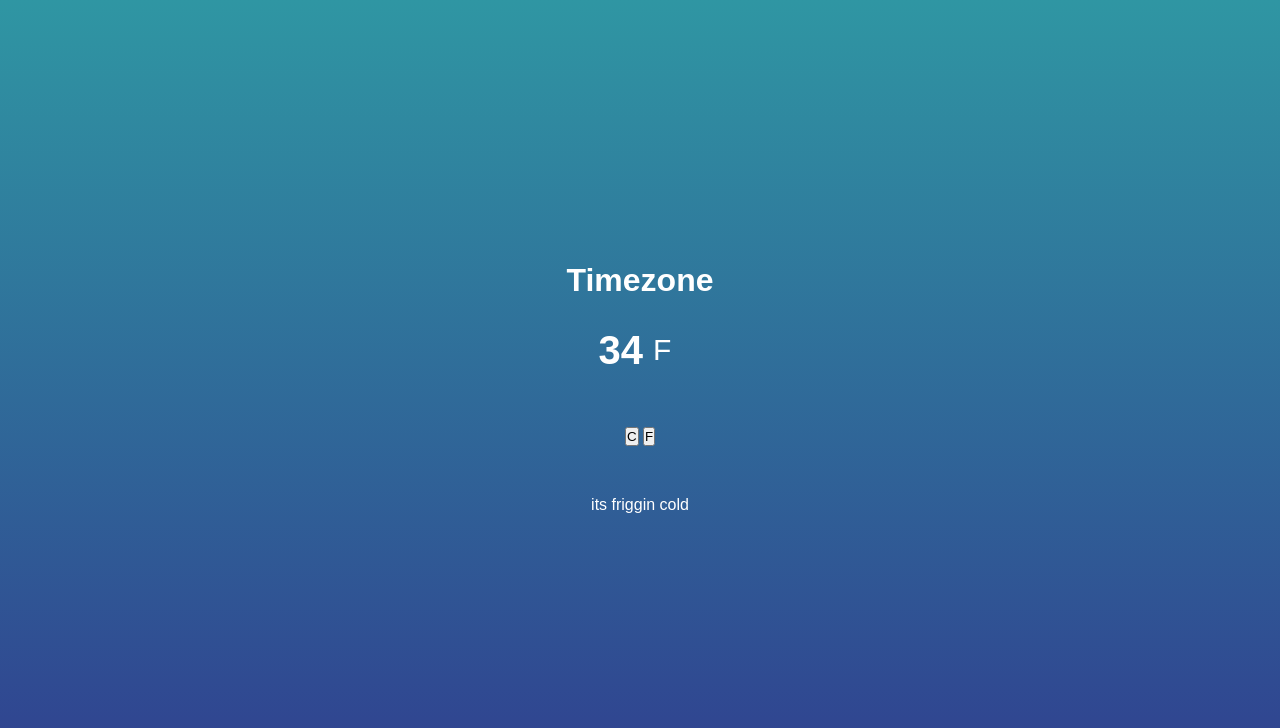
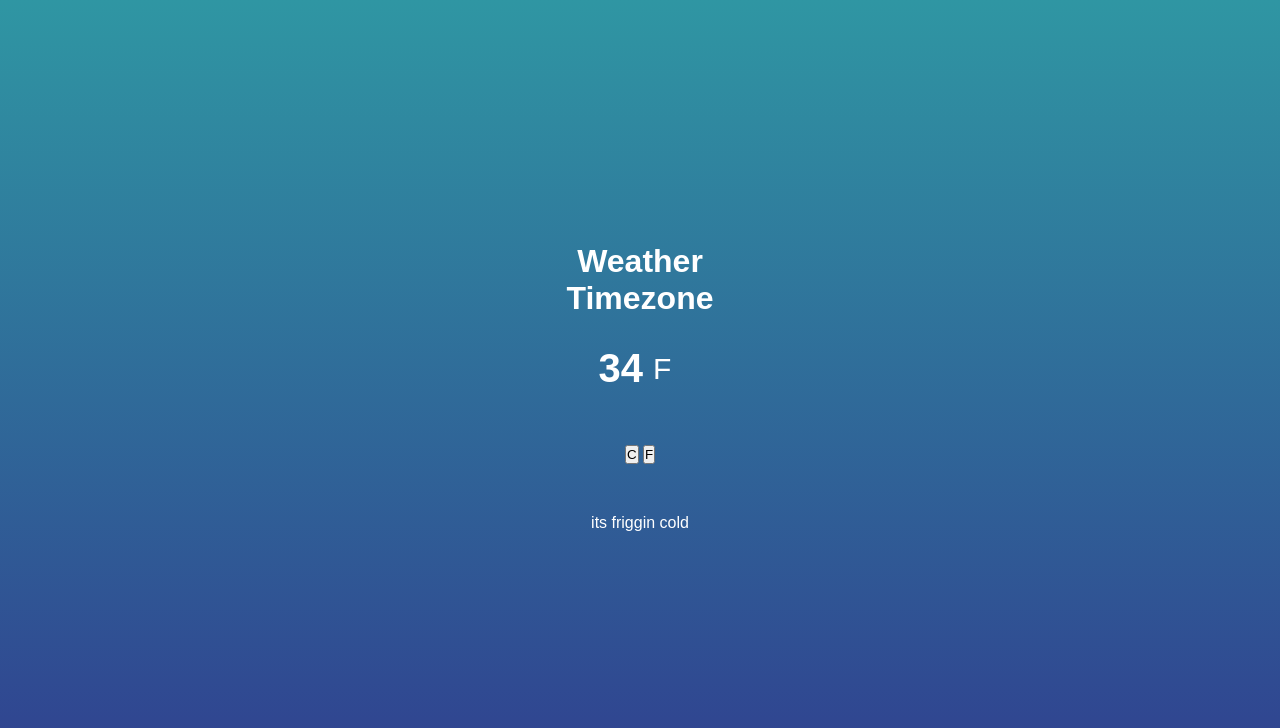
Before and after one commit to NISHIPATODI/weather-app-Bootcamp, a plain HTML site: page index.html in a window 1280 px wide. Drawn offline with Linux system fonts and the light colour scheme.

Commit message:
Update index.html

```diff
--- a/index.html
+++ b/index.html
@@ -9,6 +9,7 @@
     <title>weather</title>
 </head>
 <body>
+    <h1>Weather</h1>
     <div class="locationa">
 <h1 class="location-timezone">Timezone</h1>
 
```
